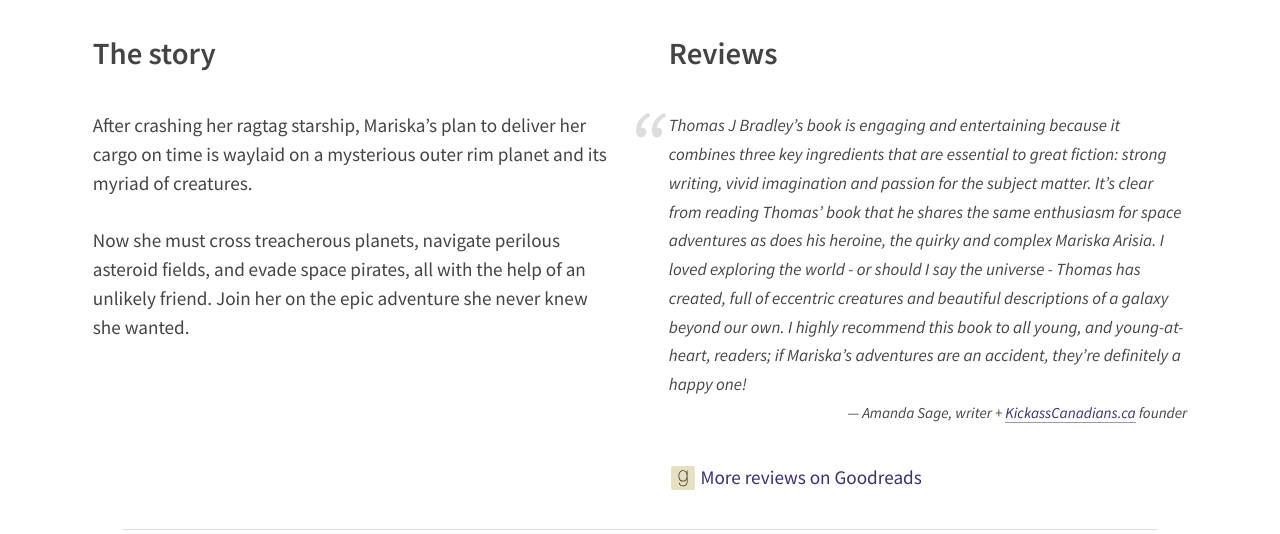
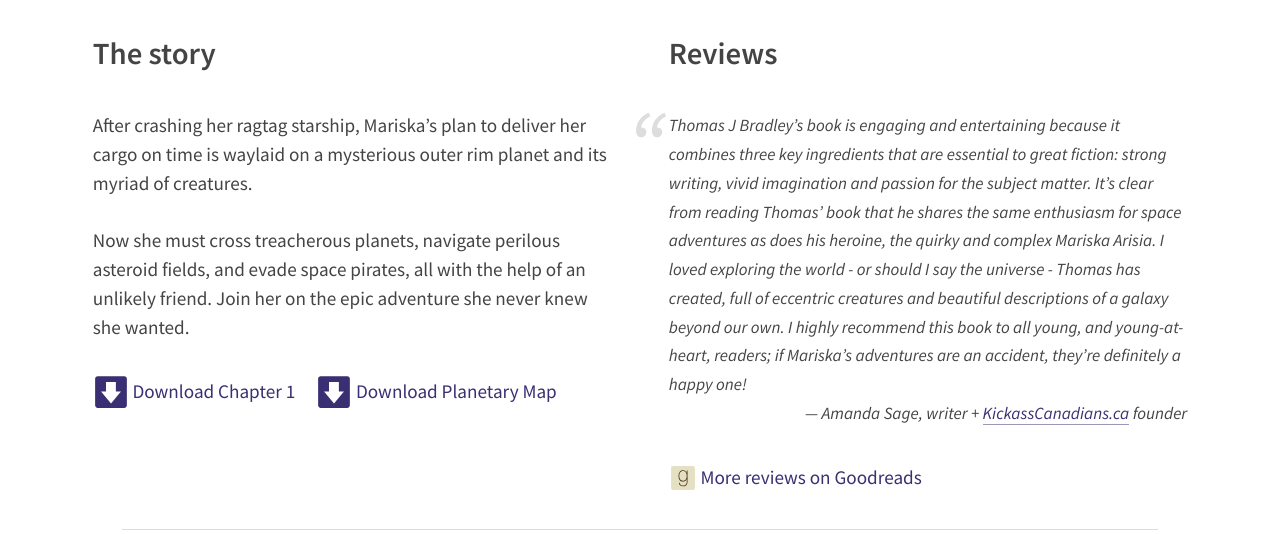
Before and after one commit to 17kp/17thousandpages.ca, a Jekyll site: the page built from books/accidental-adventures-mariska-arisia.html, in a window 1280 px wide, cut to the strip 822-1356 px from the top of the page. Built offline with Jekyll 4.4.1, drawn with Linux system fonts in a browser that asks for light colours; Markdown is read by kramdown in place of the engine named in the settings.

Commit message:
Added all the links and downloads.

```diff
--- a/_includes/authors/thomasjbradley.html
+++ b/_includes/authors/thomasjbradley.html
@@ -1,12 +1,12 @@
-<article class="grid push">
+<article class="grid push" id="author">
   <div class="unit gutter unit-s-1">
     <h2 class="giga">About Thomas J Bradley</h2>
   </div>
   <div class="unit gutter unit-s-1 unit-m-hidden">
     <img class="img-flex push" src="{{site.baseurl}}/img/authors/thomasjbradley-small.jpg" alt="">
     <ul class="list-group btn-group milli">
-      <li class="list-group__item list-group__item--inline"><a class="btn btn-subtle" href="#"><i class="icon i--16 i--gutter i--email"></i> Email</a></li>
-      <li class="list-group__item list-group__item--inline"><a class="btn btn-subtle" href="#"><i class="icon i--16 i--gutter i--thomasjbradley"></i> thomasjbradley.ca</a></li>
+      <li class="list-group__item list-group__item--inline"><a class="btn btn-subtle" href="mailto:hey@thomasjbradley.ca"><i class="icon i--16 i--gutter i--email"></i> Email</a></li>
+      <li class="list-group__item list-group__item--inline"><a class="btn btn-subtle" href="http://thomasjbradley.ca" rel="external"><i class="icon i--16 i--gutter i--thomasjbradley"></i> thomasjbradley.ca</a></li>
     </ul>
   </div>
   <div class="unit gutter unit-s-hidden unit-m-1-3 unit-l-1-5">
@@ -28,10 +28,10 @@
   </div>
   <div class="unit gutter unit-s-1 unit-m-1 unit-l-4-5 unit-offset-l-1-5">
     <ul class="list-group btn-group milli">
-      <li class="list-group__item list-group__item--inline"><a class="btn btn-subtle" href="#"><i class="icon i--16 i--gutter i--goodreads"></i> Goodreads</a></li>
-      <li class="list-group__item list-group__item--inline"><a class="btn btn-subtle" href="#"><i class="icon i--16 i--gutter i--twitter"></i> Twitter</a></li>
-      <li class="list-group__item list-group__item--inline"><a class="btn btn-subtle" href="#"><i class="icon i--16 i--gutter i--pinterest"></i> Pinterest</a></li>
-      <li class="list-group__item list-group__item--inline"><a class="btn btn-subtle" href="#"><i class="icon i--16 i--gutter i--github"></i> GitHub</a></li>
+      <li class="list-group__item list-group__item--inline"><a class="btn btn-subtle" href="https://www.goodreads.com/author/show/3917042.Thomas_J_Bradley" rel="external"><i class="icon i--16 i--gutter i--goodreads"></i> Goodreads</a></li>
+      <li class="list-group__item list-group__item--inline"><a class="btn btn-subtle" href="https://twitter.com/thomasjbradley" rel="external"><i class="icon i--16 i--gutter i--twitter"></i> Twitter</a></li>
+      <li class="list-group__item list-group__item--inline"><a class="btn btn-subtle" href="http://www.pinterest.com/thomasjbradley/" rel="external"><i class="icon i--16 i--gutter i--pinterest"></i> Pinterest</a></li>
+      <li class="list-group__item list-group__item--inline"><a class="btn btn-subtle" href="https://github.com/thomasjbradley" rel="external"><i class="icon i--16 i--gutter i--github"></i> GitHub</a></li>
     </ul>
   </div>
 </article>
--- a/books/accidental-adventures-mariska-arisia.html
+++ b/books/accidental-adventures-mariska-arisia.html
@@ -15,7 +15,7 @@
             <div class="unit gutter unit-s-1 unit-m-2-3 unit-l-1-2 unit-x-1">
               <p class="book__author">
                 <span class="book__author__by">By</span>
-                <span class="book__author__name">Thomas J Bradley</span>
+                <a class="book__author__name" href="#author">Thomas J Bradley</a>
               </p>
               <p class="book__synopsis">An adventurous romp in a distance galaxy with creatures, asteroids, and pirates.</p>
             </div>
@@ -24,17 +24,17 @@
                 <div class="unit gutter unit-s-1 unit-m-1-2">
                   <h2 class="giga push-0">eBook</h2>
                   <ul class="list-group btn-group">
-                    <li class="list-group__item"><a class="btn btn-subtle" href="#"><i class="icon i--24 i--gutter i--gumroad"></i> <span class="icon__text">DRM-Free</span></a></li>
-                    <li class="list-group__item"><a class="btn btn-subtle" href="#"><i class="icon i--24 i--gutter i--amazon"></i> <span class="icon__text">Amazon Kindle Store</span></a></li>
-                    <li class="list-group__item"><a class="btn btn-subtle" href="#"><i class="icon i--24 i--gutter i--indigo"></i> <span class="icon__text">Indigo Kobo Store</span></a></li>
+                    <li class="list-group__item"><a class="btn btn-subtle" href="https://gum.co/ODBgY" rel="external"><i class="icon i--24 i--gutter i--gumroad"></i> <span class="icon__text">DRM-Free</span></a></li>
+                    <li class="list-group__item"><a class="btn btn-subtle" href="http://www.amazon.ca/dp/B00IFLVKBY/" rel="external"><i class="icon i--24 i--gutter i--amazon"></i> <span class="icon__text">Amazon Kindle Store</span></a></li>
+                    <li class="list-group__item"><a class="btn btn-subtle" href="http://www.chapters.indigo.ca/books/the-accidental-adventures-of-mariska/9780993680519-item.html" rel="external"><i class="icon i--24 i--gutter i--indigo"></i> <span class="icon__text">Indigo Kobo Store</span></a></li>
                   </ul>
                 </div>
                 <div class="unit gutter unit-s-1-2">
                   <h2 class="giga push-0">Paperback</h2>
                   <ul class="list-group btn-group">
-                    <li class="list-group__item"><a class="btn btn-subtle" href="#"><i class="icon i--24 i--gutter i--gumroad"></i> <span class="icon__text">Author Signed</span></a></li>
-                    <li class="list-group__item"><a class="btn btn-subtle" href="#"><i class="icon i--24 i--gutter i--amazon"></i> <span class="icon__text">Amazon Store</span></a></li>
-                    <li class="list-group__item"><a class="btn btn-subtle" href="#"><i class="icon i--24 i--gutter i--indigo"></i> <span class="icon__text">Indigo Store</span></a></li>
+                    <li class="list-group__item"><a class="btn btn-subtle" href="https://gum.co/myva" rel="external"><i class="icon i--24 i--gutter i--gumroad"></i> <span class="icon__text">Author Signed</span></a></li>
+                    <li class="list-group__item"><a class="btn btn-subtle" href="http://www.amazon.ca/dp/099368050X/" rel="external"><i class="icon i--24 i--gutter i--amazon"></i> <span class="icon__text">Amazon Store</span></a></li>
+                    <li class="list-group__item"><a class="btn btn-subtle" href="http://www.chapters.indigo.ca/books/the-accidental-adventures-of-mariska/9780993680502-item.html" rel="external"><i class="icon i--24 i--gutter i--indigo"></i> <span class="icon__text">Indigo Store</span></a></li>
                   </ul>
                 </div>
               </div>
@@ -54,15 +54,19 @@
       <h2>The story</h2>
       <p>After crashing her ragtag starship, Mariska’s plan to deliver her cargo on time is waylaid on a mysterious outer rim planet and its myriad of creatures. </p>
       <p>Now she must cross treacherous planets, navigate perilous asteroid fields, and evade space pirates, all with the help of an unlikely friend. Join her on the epic adventure she never knew she wanted.</p>
+      <ul class="list-group btn-group">
+        <li class="list-group__item list-group__item--inline"><a class="btn btn-subtle" href="{{site.baseurl}}/downloads/mariska-arisia/mariska-arisia-chapter-1.zip" download="The Accidental Adventures of Mariska Arisia Chapter 1"><i class="icon i--32 i--gutter i--download"></i> <span class="icon__text">Download Chapter 1</span></a></li>
+        <li class="list-group__item list-group__item--inline"><a class="btn btn-subtle" href="{{site.baseurl}}/downloads/mariska-arisia/mariska-arisia-planetary-map.pdf" download="The Accidental Adventures of Mariska Arisia Planetary Map"><i class="icon i--32 i--gutter i--download"></i> <span class="icon__text">Download Planetary Map</span></a></li>
+      </ul>
     </div>
     <div class="unit gutter unit-s-1 unit-m-1 unit-l-1-2">
       <h2>Reviews</h2>
       <blockquote class="review push">
         <p class="milli push-0">Thomas J Bradley’s book is engaging and entertaining because it combines three key ingredients that are essential to great fiction: strong writing, vivid imagination and passion for the subject matter. It’s clear from reading Thomas’ book that he shares the same enthusiasm for space adventures as does his heroine, the quirky and complex Mariska Arisia. I loved exploring the world - or should I say the universe - Thomas has created, full of eccentric creatures and beautiful descriptions of a galaxy beyond our own. I highly recommend this book to all young, and young-at-heart, readers; if Mariska’s adventures are an accident, they’re definitely a happy one!</p>
-        <footer class="align-right micro">— <cite class="review__cite">Amanda Sage, writer + <a href="http://kickasscanadians.ca" rel="external">KickassCanadians.ca</a> founder</cite></footer>
+        <footer class="align-right milli">— <cite class="review__cite">Amanda Sage, writer + <a href="http://kickasscanadians.ca" rel="external">KickassCanadians.ca</a> founder</cite></footer>
       </blockquote>
       <ul class="list-group push-0 btn-group">
-        <li class="list-group__item"><a class="book__goodreads btn btn-subtle" href="#" rel="external"><i class="icon i--24 i--gutter i--goodreads"></i> <span class="icon__text">More reviews on Goodreads</span></a></li>
+        <li class="list-group__item"><a class="book__goodreads btn btn-subtle" href="https://www.goodreads.com/book/show/20705768-the-accidental-adventures-of-mariska-arisia" rel="external"><i class="icon i--24 i--gutter i--goodreads"></i> <span class="icon__text">More reviews on Goodreads</span></a></li>
       </ul>
     </div>
   </section>
--- a/css/books.styl
+++ b/css/books.styl
@@ -73,6 +73,11 @@
   background transparent no-repeat left top
   background-size 100% auto
 
+.book__author__name
+.book__author__name:link
+.book__author__name:visited
+  border 0
+
 .book__title
   font-weight normal
 
--- a/css/icons.styl
+++ b/css/icons.styl
@@ -66,3 +66,6 @@
 
 .i--email
   background-image embedurl("../img/icons/i-email.svg")
+
+.i--download
+  background-image embedurl("../img/icons/i-download.svg")
```
Also changed, not shown: css/17kp.min.css, img/icons/i-download.svg (added), 1 other file.
